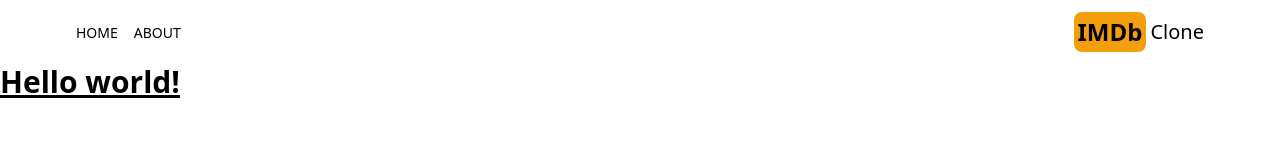
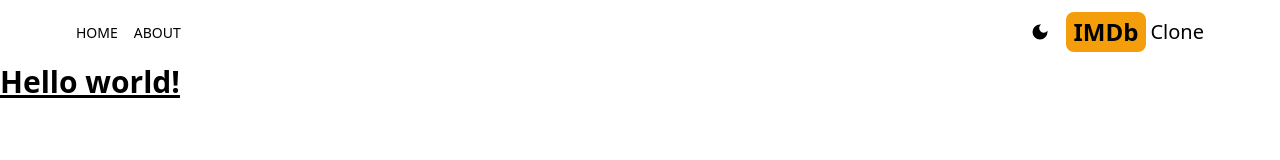
Before and after one commit to raiiyan/imbd-clone, a Next.js app: page / in a window 1280 px wide. Shown: the top 160 px of the page. Built offline with nearby package versions, Linux system fonts and the light colour scheme.

Commit message:
add dark mode

```diff
--- a/package.json
+++ b/package.json
@@ -10,6 +10,7 @@
   },
   "dependencies": {
     "next": "14.2.15",
+    "next-themes": "^0.3.0",
     "react": "^18",
     "react-dom": "^18",
     "react-icon": "^1.0.0",
--- /dev/null
+++ b/src/app/Providers.jsx
@@ -0,0 +1,17 @@
+'use client'
+
+import React, { Children } from 'react'
+import { ThemeProvider } from 'next-themes'
+
+function Providers({children}) {
+  return (
+    <ThemeProvider defaultTheme='system' attribute='class'>
+        <div className='text-black dark:text-gray-200 dark:bg-gray-950
+        min-h-screen select-none transition-colors duration-300'>
+            {children}
+        </div>
+    </ThemeProvider>
+  )
+}
+
+export default Providers
--- a/src/app/layout.tsx
+++ b/src/app/layout.tsx
@@ -2,6 +2,7 @@
 import localFont from "next/font/local";
 import "./globals.css";
 import Header from '@/components/Header';
+import Providers from "@/app/Providers";
 
 const geistSans = localFont({
   src: "./fonts/GeistVF.woff",
@@ -29,8 +30,11 @@
       <body
         className={`${geistSans.variable} ${geistMono.variable} antialiased`}
       >
-        <Header />
-        {children}
+        <Providers>
+          <Header />
+          {children}
+        </Providers>
+
       </body>
     </html>
   );
--- /dev/null
+++ b/src/components/DarkModeSwitch.jsx
@@ -0,0 +1,25 @@
+'use client'
+
+import React, { useEffect, useState } from 'react';
+import { MdLightMode, MdDarkMode } from 'react-icons/md';
+import { useTheme } from 'next-themes';
+
+function DarkModeSwitch() {
+    const {theme, setTheme, systemTheme} = useTheme();
+    const [mounted, setMounted] = useState(false);
+    const currentTheme = theme === 'system' ? systemTheme : theme;
+    useEffect(() => setMounted(true), []);
+  return (
+    <div>
+        {
+            mounted && (currentTheme === 'dark' ? (
+            <MdLightMode onClick={()=>setTheme('light')} className='text-xl cursor-pointer hover:text-amber-500'/>
+            ) : (
+            <MdDarkMode onClick={()=>setTheme('dark')} className='text-xl cursor-pointer hover:text-amber-500'/>
+            )
+        )}
+    </div>
+  )
+}
+
+export default DarkModeSwitch
--- a/src/components/Header.jsx
+++ b/src/components/Header.jsx
@@ -3,6 +3,7 @@
 import { AiFillHome } from 'react-icons/ai';
 import { BsFillInfoCircleFill } from 'react-icons/bs';
 import Link from 'next/link';
+import DarkModeSwitch from '@/components/DarkModeSwitch'
 
 function Header() {
   return (
@@ -11,10 +12,14 @@
             <MenuItem title="Home" address="/" Icon={AiFillHome}/>
             <MenuItem title="About" address="/about" Icon={BsFillInfoCircleFill}/>
         </div>
-        <Link href={'/'} className="flex gap-1 items-center">
-            <span className='text-2xl font-bold bg-amber-500 py-1 px-1 rounded-lg'>IMDb</span>
-            <span className='text-xl hidden sm:inline'>Clone</span>
-        </Link>
+        <div className='flex gap-4 items-center'>
+            <DarkModeSwitch/>
+            <Link href={'/'} className="flex gap-1 items-center">
+                <span className='text-2xl font-bold bg-amber-500 py-1 px-2 rounded-lg'>IMDb</span>
+                <span className='text-xl hidden sm:inline'>Clone</span>
+            </Link>
+        </div>
+
     </div>
   )
 }
--- a/tailwind.config.js
+++ b/tailwind.config.js
@@ -12,4 +12,5 @@
     extend: {},
   },
   plugins: [],
+  darkMode: 'class',
 }
```
Also changed, not shown: 1 other file (tests, documents, lock files or other folders).
